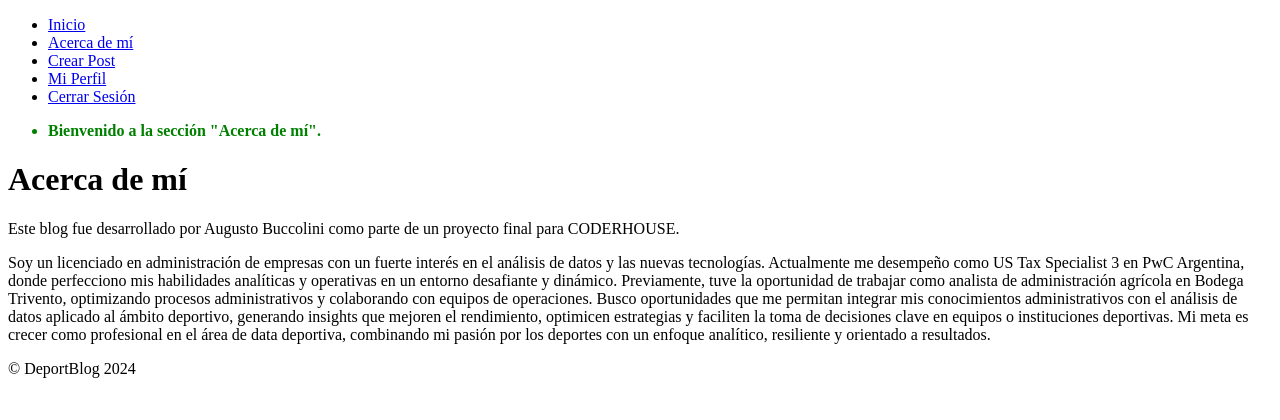
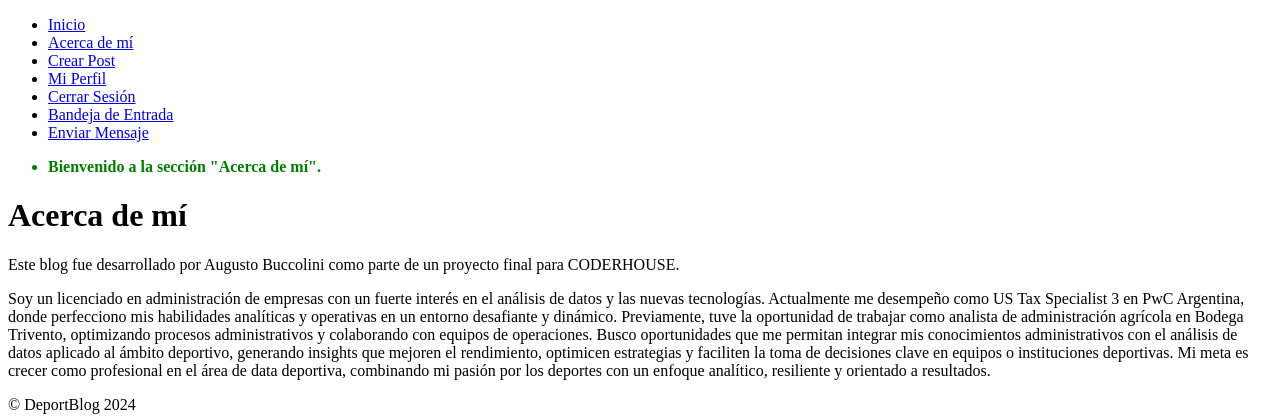
Before and after one commit to AugustoBu/Proyecto-Final, a Django app: page /about/ in a window 1280 px wide. Shown: the top 420 px of the page. Run offline with Django 4.2, Linux system fonts and the light colour scheme; a user stored in the database is signed in.

Commit message:
App Mensajeria 2.0

```diff
--- a/AppPrincipal/templates/base.html
+++ b/AppPrincipal/templates/base.html
@@ -15,6 +15,8 @@
             <li><a href="{% url 'create_post' %}">Crear Post</a></li>
             <li><a href="{% url 'view_profile' %}">Mi Perfil</a></li>
             <li><a href="{% url 'logout' %}">Cerrar Sesión</a></li>
+            <li><a href="{% url 'inbox' %}">Bandeja de Entrada</a></li>
+            <li><a href="{% url 'send_message' %}">Enviar Mensaje</a></li>
         {% else %}
             <li><a href="{% url 'login' %}">Iniciar Sesión</a></li>
             <li><a href="{% url 'signup' %}">Registrarse</a></li>
```
